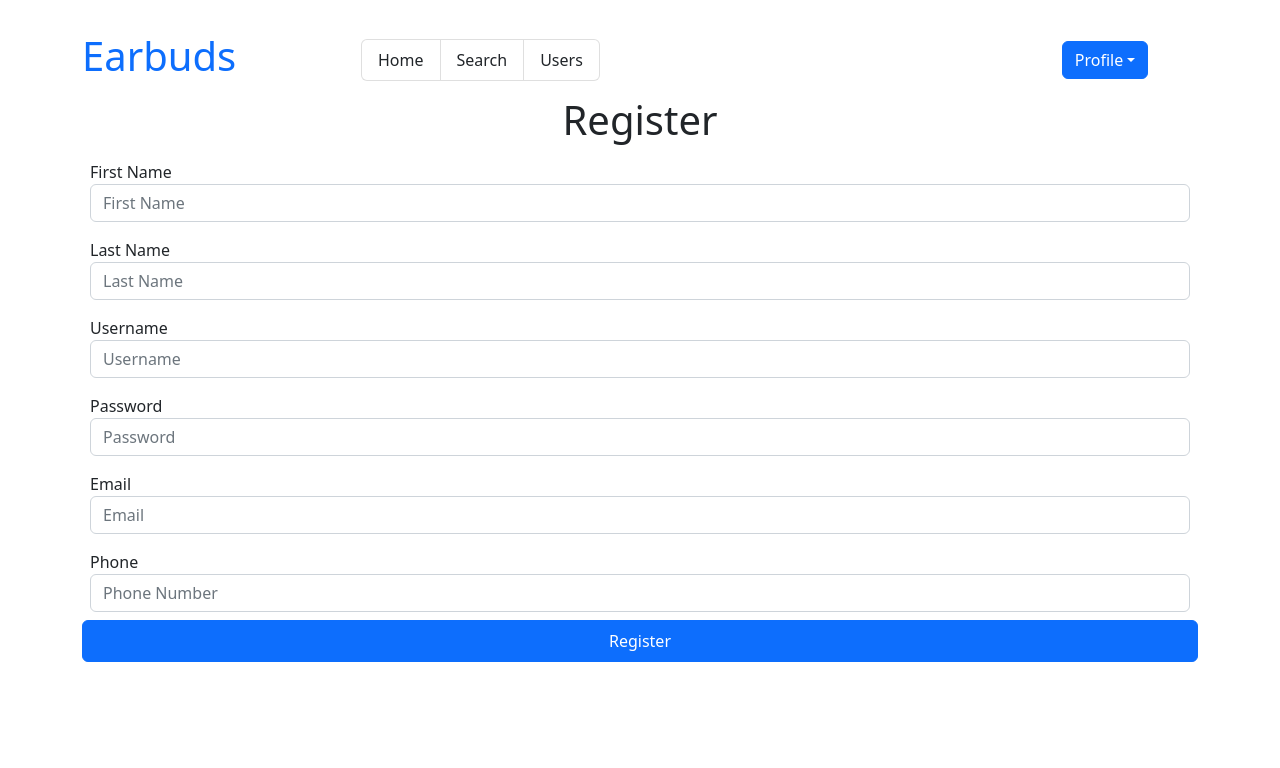
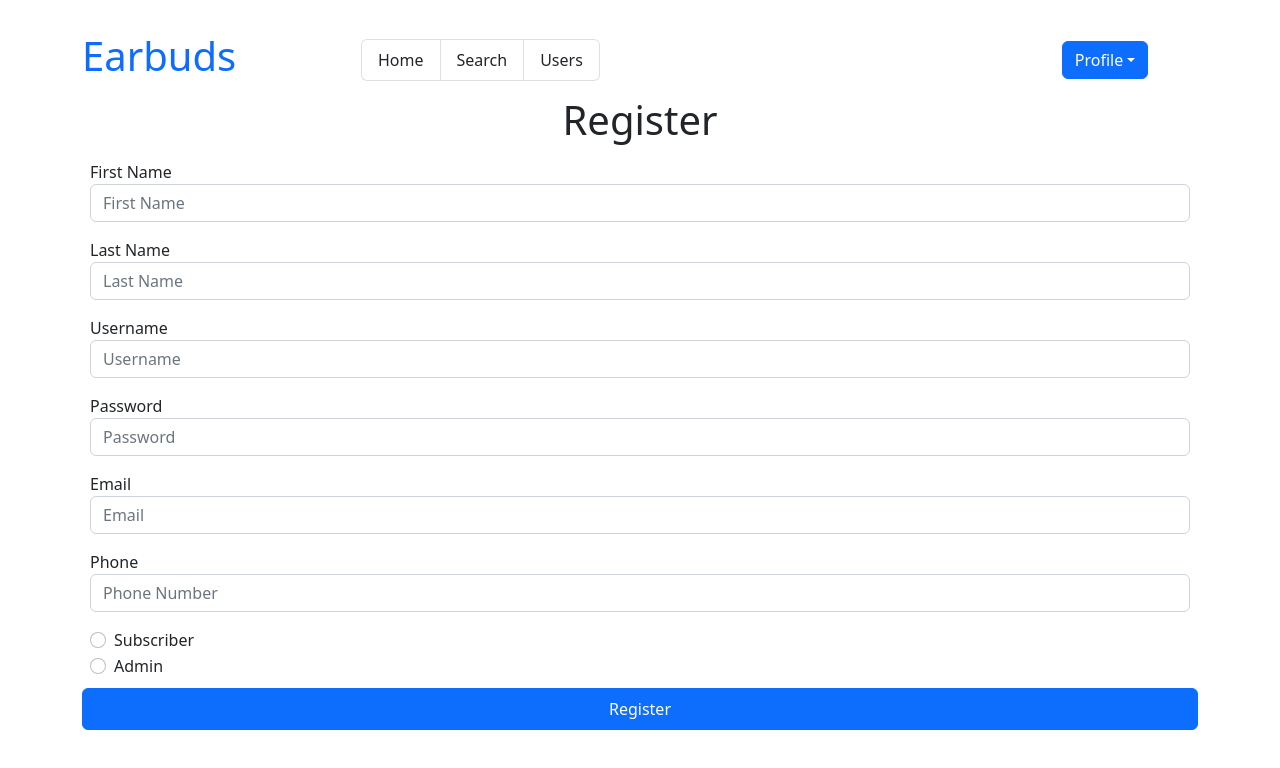
Before and after one commit to hpadilla6201/earbuds, a React (Create React App) app: page /register in a window 1280 px wide. Shown: the top 768 px of the page. Built offline with nearby package versions, Linux system fonts and the light colour scheme; no server answers.

Commit message:
added delete and admin

```diff
--- a/src/follows/follows-service.js
+++ b/src/follows/follows-service.js
@@ -3,9 +3,10 @@ import axios from "axios";
 const FOLLOWS_API = "http://localhost:4000/follows";
 // eslint-disable-next-line
 const USERS_API = "http://localhost:4000/users";
-
+// eslint-disable-next-line
 const HEROKU_FOLLOWS_API =
   "https://earbuds-node-server-app.herokuapp.com/follows";
+// eslint-disable-next-line
 const HEROKU_USERS_API = "https://earbuds-node-server-app.herokuapp.com/users";
 
 const api = axios.create({
--- a/src/lastFm/lastFm-details.js
+++ b/src/lastFm/lastFm-details.js
@@ -1,5 +1,6 @@
 import {
   createReviewThunk,
+  deleteReviewThunk,
   findReviewsByAlbumThunk,
 } from "../reviews/reviews-thunk";
 import { useParams } from "react-router-dom";
@@ -8,17 +9,16 @@ import { useSelector } from "react-redux";
 import { useDispatch } from "react-redux";
 import { useEffect } from "react";
 import { Link } from "react-router-dom";
-// import { getAlbumSearchTermbyId } from "./lastFm-reducer";
 import { findAlbumByIdThunk } from "./lastFm-thunks";
 import Header from "../Components/Header";
+import { FontAwesomeIcon } from "@fortawesome/react-fontawesome";
+import { faX } from "@fortawesome/free-solid-svg-icons";
 
 const LastFmDetails = () => {
   const { id } = useParams();
   const [review, setReview] = useState("");
   const details = useSelector((state) => state.lastFm.albumById);
-  //   const [details, setDetails] = useState({});
   const reviews = useSelector((state) => state.reviews.reviewsByAlbum);
-  //   const { details } = useSelector((state) => state.lastFm.albumById);
   const { currentUser } = useSelector((state) => state.users);
   const dispatch = useDispatch();
   useEffect(() => {
@@ -27,6 +27,9 @@ const LastFmDetails = () => {
   }, [dispatch, id]);
   const handlePostReviewBtn = () => {
     dispatch(createReviewThunk({ review, lastFmID: id }));
+  };
+  const deleteReviewHandler = (id) => {
+    dispatch(deleteReviewThunk(id));
   };
   return (
     <>
@@ -59,6 +62,11 @@ const LastFmDetails = () => {
                 className="float-start text-decoration-none"
               >
                 <h4> {review.author.username}</h4>
+                <FontAwesomeIcon
+                  icon={faX}
+                  className="float-end"
+                  onClick={() => deleteReviewHandler(reviews._id)}
+                />
               </Link>
             </div>
             <div className="row">
--- a/src/reviews/reviews-reducer.js
+++ b/src/reviews/reviews-reducer.js
@@ -16,7 +16,6 @@ const reviewsReducer = createSlice({
       state.reviews.push(action.payload);
     },
     [findReviewsByAlbumThunk.fulfilled]: (state, action) => {
-      console.log(action.payload);
       state.reviewsByAlbum = action.payload || [];
     },
     [findReviewsByAuthorThunk.fulfilled]: (state, action) => {
--- a/src/reviews/reviews-service.js
+++ b/src/reviews/reviews-service.js
@@ -6,16 +6,18 @@ const REVIEW_API = "http://localhost:4000/api/reviews";
 const ALBUM_REVIEWS_API = "http://localhost:4000/api/album";
 // eslint-disable-next-line
 const AUTHOR_REVIEWS_API = "http://localhost:4000/api/users";
-
+// eslint-disable-next-line
 const HEROKU_REVIEW_API =
   "https://earbuds-node-server-app.herokuapp.com/api/reviews";
+// eslint-disable-next-line
 const HEROKU_ALBUM_REVIEWS_API =
   "https://earbuds-node-server-app.herokuapp.com/api/album";
+// eslint-disable-next-line
 const HEROKU_AUTHOR_REVIEWS_API =
   "https://earbuds-node-server-app.herokuapp.com/api/users";
 
 const api = axios.create({
-  withCredentials: false,
+  withCredentials: true,
   headers: {
     "Content-Type": "application/json",
     "Access-Control-Allow-Origin": "*",
@@ -40,3 +42,8 @@ export const findReviewsByAuthor = async (author) => {
   );
   return response.data;
 };
+
+export const deleteReview = async (rid) => {
+  const response = await axios.delete(`${HEROKU_REVIEW_API}/${rid}`);
+  return response.data;
+};
--- a/src/reviews/reviews-thunk.js
+++ b/src/reviews/reviews-thunk.js
@@ -1,19 +1,23 @@
 import { createAsyncThunk } from "@reduxjs/toolkit";
-import {
-  createReview,
-  findReviewsByAuthor,
-  findReviewsByAlbum,
-} from "./reviews-service";
+import * as service from "./reviews-service";
 
 export const createReviewThunk = createAsyncThunk(
   "createReview",
-  async (review) => createReview(review)
+  async (review) => service.createReview(review)
 );
 export const findReviewsByAlbumThunk = createAsyncThunk(
   "findReviewsByAlbum",
-  async (lastFmID) => findReviewsByAlbum(lastFmID)
+  async (lastFmID) => service.findReviewsByAlbum(lastFmID)
 );
 export const findReviewsByAuthorThunk = createAsyncThunk(
   "findReviewsByAuthor",
-  async (author) => findReviewsByAuthor(author)
+  async (author) => service.findReviewsByAuthor(author)
 );
+
+export const deleteReviewThunk = createAsyncThunk(
+  "reviews/deleteReviews",
+  async (reviewId) => {
+    await service.deleteReview(reviewId);
+    return reviewId;
+  }
+);
--- a/src/users/index.js
+++ b/src/users/index.js
@@ -1,15 +1,22 @@
 import { useDispatch, useSelector } from "react-redux";
 import { useEffect } from "react";
-import { findAllUsersThunk } from "./users-thunk";
+import { deleteUserThunk, findAllUsersThunk } from "./users-thunk";
 import Header from "../Components/Header";
 import { Link } from "react-router-dom";
-
+import { FontAwesomeIcon } from "@fortawesome/react-fontawesome";
+import { faX } from "@fortawesome/free-solid-svg-icons";
 const Users = () => {
   const { users } = useSelector((state) => state.users);
+  const { currentUser } = useSelector((state) => state.users);
+
   const dispatch = useDispatch();
   useEffect(() => {
     dispatch(findAllUsersThunk());
   }, [dispatch]);
+  const deleteUserHandler = (id) => {
+    dispatch(deleteUserThunk(id));
+  };
+
   return (
     <>
       <Header />
@@ -20,6 +27,13 @@ const Users = () => {
             <Link to={`/profile/${user._id}`} className="text-decoration-none">
               {index + 1}. {user.username}
             </Link>
+            {currentUser && currentUser.role === "Admin" && (
+              <FontAwesomeIcon
+                icon={faX}
+                className="float-end"
+                onClick={() => deleteUserHandler(user._id)}
+              />
+            )}
           </li>
         ))}
       </ul>
--- a/src/users/public-profile-.js
+++ b/src/users/public-profile-.js
@@ -45,9 +45,7 @@ const PublicProfile = () => {
         {reviews &&
           reviews.map((review) => (
             <li>
-              <Link to={`/details/${review.lastFmID}`}>
-                {review.review} {review.lastFmID}
-              </Link>
+              <Link to={`/details/${review.lastFmID}`}>{review.review}</Link>
             </li>
           ))}
       </ul>
--- a/src/users/register.js
+++ b/src/users/register.js
@@ -12,6 +12,7 @@ const Register = () => {
   const [phone, setPhone] = useState("");
   const [firstName, setFirstName] = useState("");
   const [lastName, setLastName] = useState("");
+  const [role, setRole] = useState("");
   const dispatch = useDispatch();
   const handleRegisterBtn = () => {
     dispatch(
@@ -22,6 +23,7 @@ const Register = () => {
         phone,
         firstName,
         lastName,
+        role,
       })
     );
   };
@@ -100,6 +102,34 @@ const Register = () => {
             id="inputPhone"
           />
         </div>
+        <div className="form-group p-2">
+          <div class="form-check">
+            <input
+              onChange={(e) => setRole(e.target.value)}
+              class="form-check-input"
+              type="radio"
+              name="flexRadioDefault"
+              id="flexRadioDefault1"
+              value="Subscriber"
+            />
+            <label class="form-check-label" for="flexRadioDefault1">
+              Subscriber
+            </label>
+          </div>
+          <div class="form-check">
+            <input
+              onChange={(e) => setRole(e.target.value)}
+              class="form-check-input"
+              type="radio"
+              name="flexRadioDefault"
+              id="flexRadioDefault2"
+              value="Admin"
+            />
+            <label class="form-check-label" for="flexRadioDefault2">
+              Admin
+            </label>
+          </div>
+        </div>
 
         <button
           className="btn btn-primary w-100 p-2"
--- a/src/users/users-service.js
+++ b/src/users/users-service.js
@@ -4,8 +4,11 @@ import axios from "axios";
 const USER_API_URL = "http://localhost:4000/users";
 // eslint-disable-next-line
 const BASE_API_URL = "http://localhost:4000";
-const HEROKU_BASE_URL = "https://earbuds-node-server-app.herokuapp.com";
-const HEROKU_USERS_URL = "https://earbuds-node-server-app.herokuapp.com/users";
+// eslint-disable-next-line
+const HEROKU_BASE_API_URL = "https://earbuds-node-server-app.herokuapp.com";
+// eslint-disable-next-line
+const HEROKU_USER_API_URL =
+  "https://earbuds-node-server-app.herokuapp.com/users";
 
 const api = axios.create({
   withCredentials: true,
@@ -16,47 +19,47 @@ const api = axios.create({
 });
 
 export const findUserById = async (uid) => {
-  const response = await api.get(`${HEROKU_USERS_URL}/${uid}`);
+  const response = await api.get(`${HEROKU_USER_API_URL}/${uid}`);
   const user = response.data;
   return user;
 };
 
 export const register = async (user) => {
-  const response = await api.post(`${HEROKU_BASE_URL}/register`, user);
+  const response = await api.post(`${HEROKU_BASE_API_URL}/register`, user);
   const newUser = response.data;
   return newUser;
 };
 
 export const login = async (user) => {
-  const response = await api.post(`${HEROKU_BASE_URL}/login`, user);
+  const response = await api.post(`${HEROKU_BASE_API_URL}/login`, user);
   return response.data;
 };
 
 export const logout = async () => {
-  const response = await api.post(`${HEROKU_BASE_URL}/logout`);
+  const response = await api.post(`${HEROKU_BASE_API_URL}/logout`);
   return response.data;
 };
 export const profile = async () => {
-  const response = await api.post(`${HEROKU_BASE_URL}/profile`);
+  const response = await api.post(`${HEROKU_BASE_API_URL}/profile`);
   return response.data;
 };
 
 export const findAllUsers = async () => {
-  const response = await api.get(HEROKU_USERS_URL);
+  const response = await api.get(HEROKU_USER_API_URL);
   return response.data;
 };
 
 export const createUser = () => {};
 
 export const deleteUser = async (uid) => {
-  const response = await api.delete(`${HEROKU_USERS_URL}/${uid}`);
+  const response = await api.delete(`${HEROKU_USER_API_URL}/${uid}`);
   return response.data;
 };
 
 export const updateUser = async (user) => {
   try {
     console.log("BEFORE CALL");
-    const response = await api.put(`${HEROKU_USERS_URL}/${user._id}`, {
+    const response = await api.put(`${HEROKU_USER_API_URL}/${user._id}`, {
       ...user,
     });
     console.log("in update user service", response);
```
